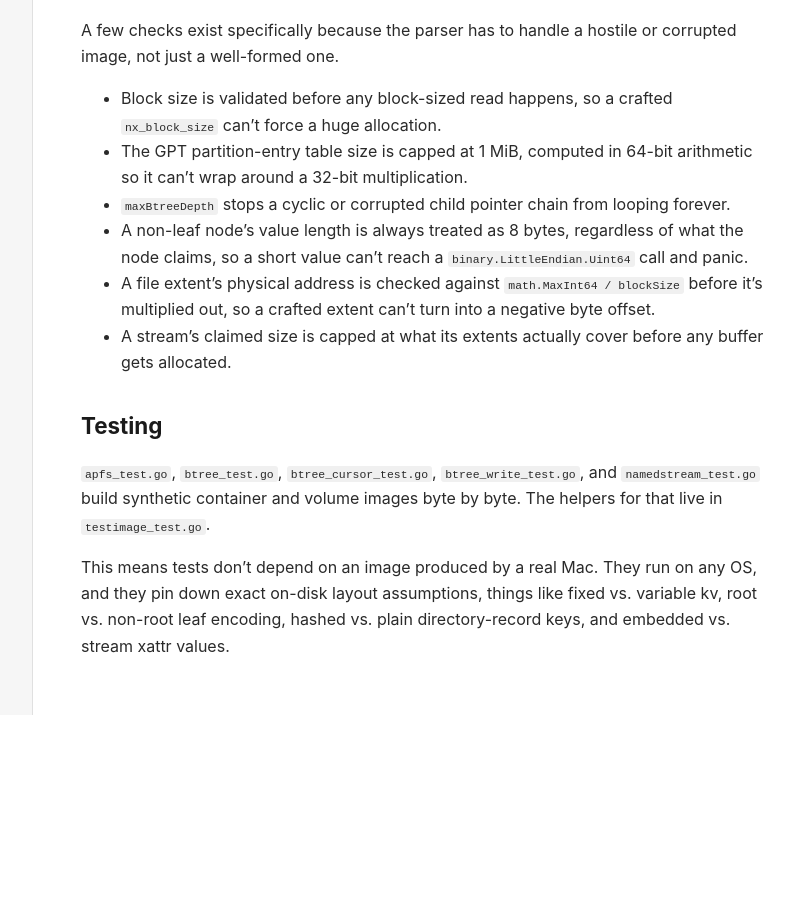
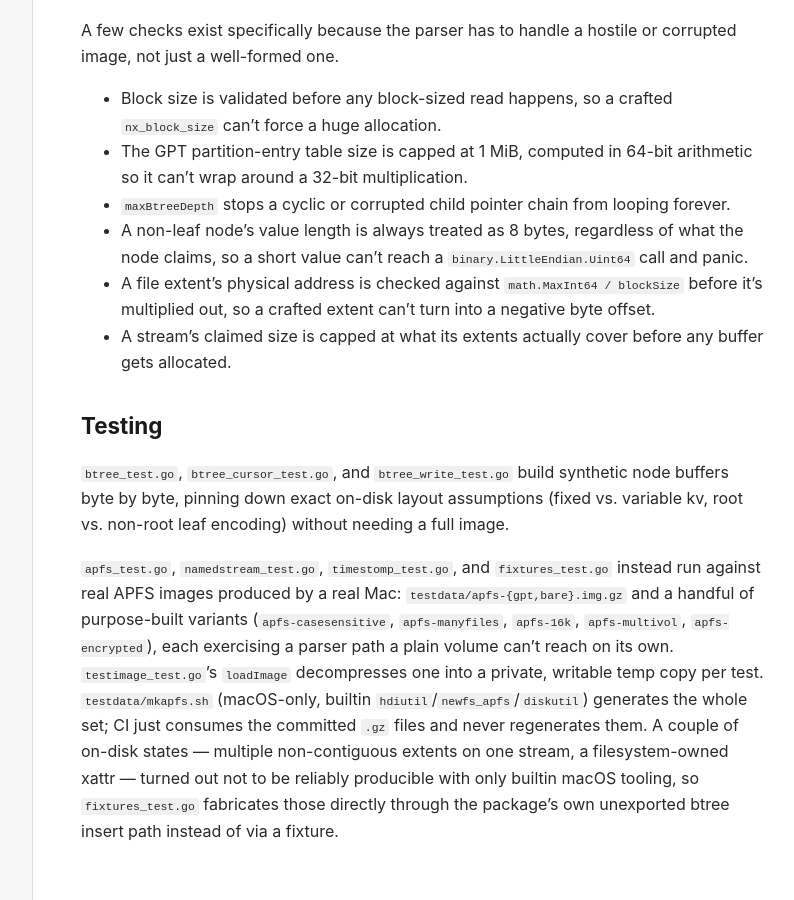
Before and after one commit to sahithyandev/nemo, a Jekyll site: the page built from docs/file-systems/apfs.md, in a window 1280 px wide and 900 px high, scrolled down 7827 px. Shown: the whole window, without its empty margins (207-1001 px from the left). Built offline with Jekyll 4.4.1, drawn with Linux system fonts in a browser that asks for light colours; before the commit the page ends 8542 px from its top, so only the background shows below that.

Commit message:
document the real apfs test fixtures

```diff
--- a/docs/file-systems/apfs.md
+++ b/docs/file-systems/apfs.md
@@ -371,12 +371,22 @@ or corrupted image, not just a well-formed one.
 
 ## Testing
 
-`apfs_test.go`, `btree_test.go`, `btree_cursor_test.go`,
-`btree_write_test.go`, and `namedstream_test.go` build synthetic
-container and volume images byte by byte. The helpers for that live in
-`testimage_test.go`.
+`btree_test.go`, `btree_cursor_test.go`, and `btree_write_test.go` build
+synthetic node buffers byte by byte, pinning down exact on-disk layout
+assumptions (fixed vs. variable kv, root vs. non-root leaf encoding) without
+needing a full image.
 
-This means tests don't depend on an image produced by a real Mac. They run
-on any OS, and they pin down exact on-disk layout assumptions, things like
-fixed vs. variable kv, root vs. non-root leaf encoding, hashed vs. plain
-directory-record keys, and embedded vs. stream xattr values.
+`apfs_test.go`, `namedstream_test.go`, `timestomp_test.go`, and
+`fixtures_test.go` instead run against real APFS images produced by a real
+Mac: `testdata/apfs-{gpt,bare}.img.gz` and a handful of purpose-built
+variants (`apfs-casesensitive`, `apfs-manyfiles`, `apfs-16k`,
+`apfs-multivol`, `apfs-encrypted`), each exercising a parser path a plain
+volume can't reach on its own. `testimage_test.go`'s `loadImage` decompresses
+one into a private, writable temp copy per test. `testdata/mkapfs.sh`
+(macOS-only, builtin `hdiutil`/`newfs_apfs`/`diskutil`) generates the whole
+set; CI just consumes the committed `.gz` files and never regenerates them.
+A couple of on-disk states — multiple non-contiguous extents on one stream,
+a filesystem-owned xattr — turned out not to be reliably producible with
+only builtin macOS tooling, so `fixtures_test.go` fabricates those directly
+through the package's own unexported btree insert path instead of via a
+fixture.
```
